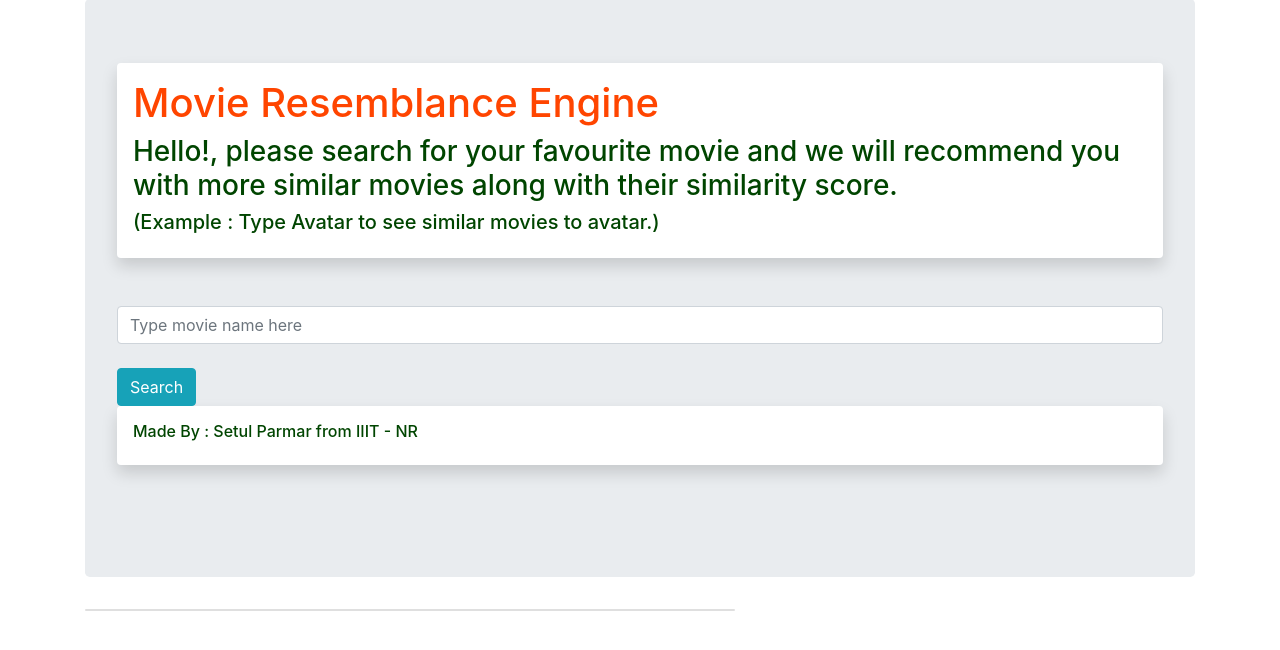
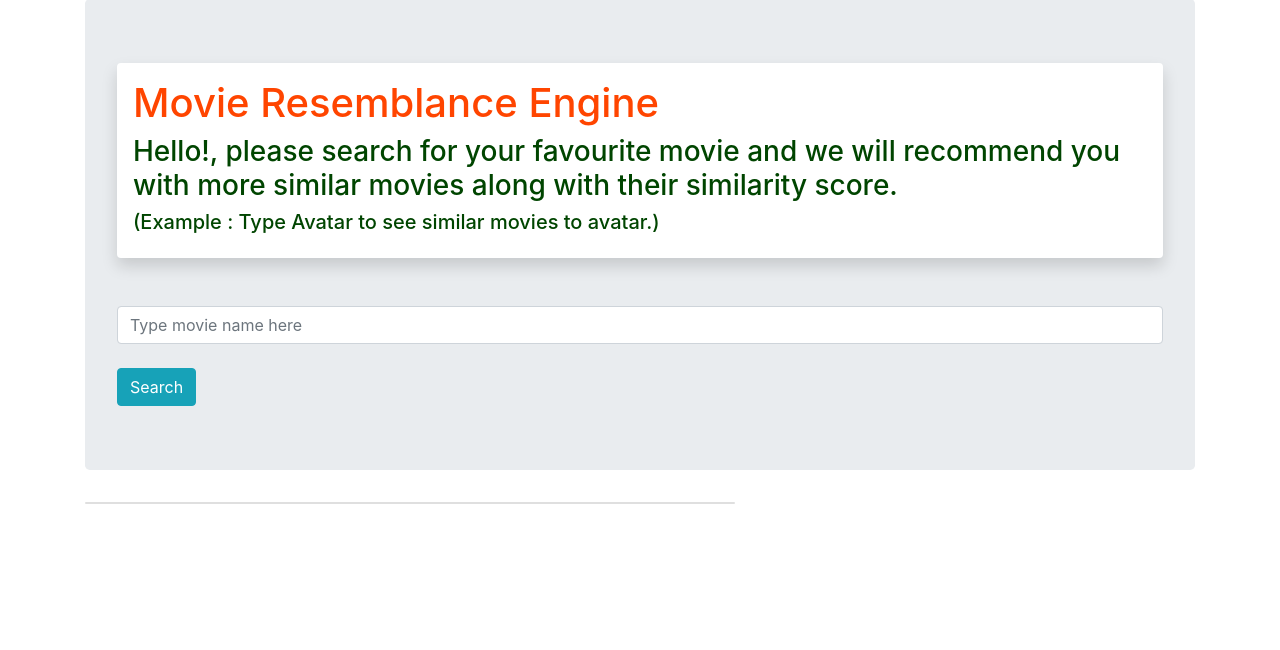
Before and after one commit to setulparmar/resemblance-search-engine, a Flask app: page / in a window 1280 px wide. Shown: the part 41-691 px from the top of the page. Run offline with Flask 2, Linux system fonts and the light colour scheme; some libraries are stand-ins or nearby versions.

Commit message:
Update home.html

```diff
--- a/templates/home.html
+++ b/templates/home.html
@@ -11,7 +11,4 @@
     <br>
     <input type="submit" class="btn btn-info" value="Search">
   </form>
-  <div class="shadow p-3 mb-5 bg-white rounded">
-    <h6 style="color:rgb(0, 69, 0)">Made By : Setul Parmar from IIIT - NR </h6>
-  </div>
 {% endblock %}
```
